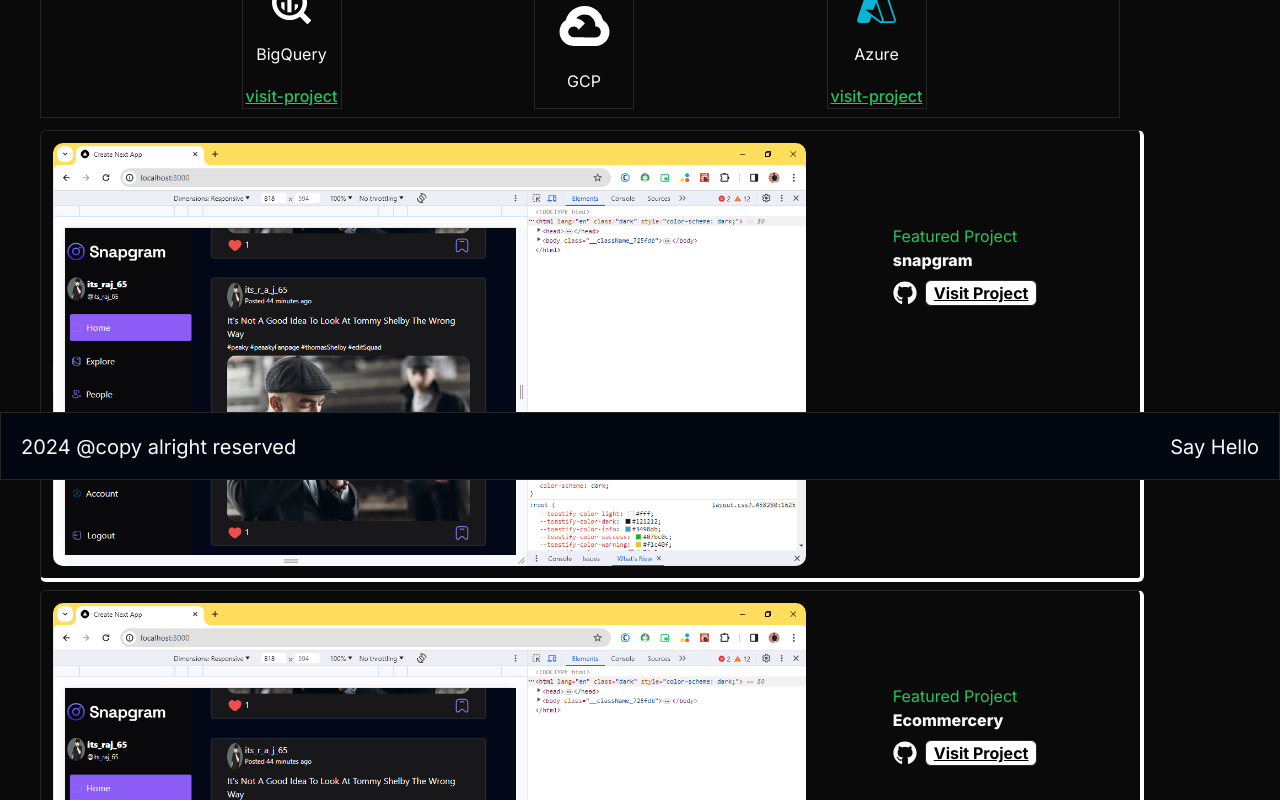
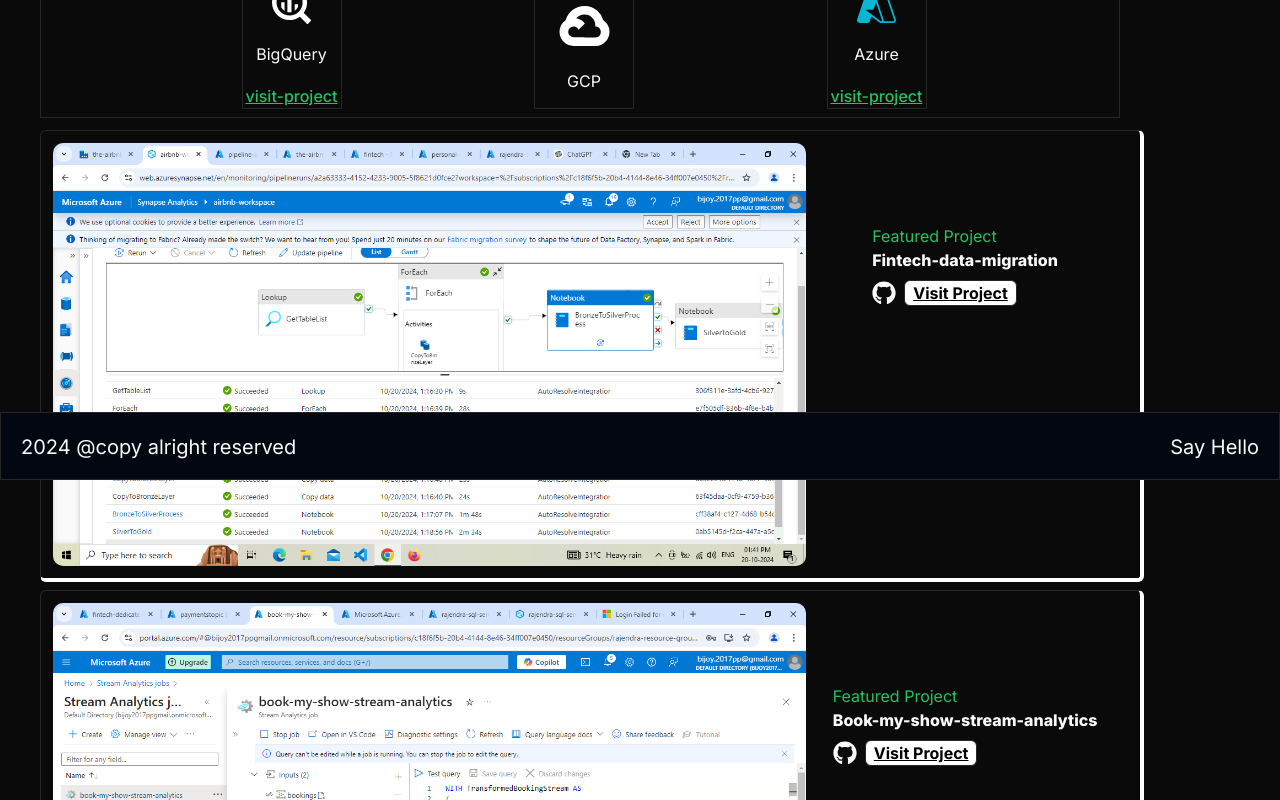
Before and after one commit to Rajendra-65/rajendra-portfolio-latest, a Next.js app: page /de in a window 1280 px wide. Shown: the part 320-1120 px from the top of the page. Built offline with nearby package versions, Linux system fonts and the light colour scheme.

Commit message:
updating-the-de-project-section

```diff
--- a/app/(DE)/de/page.tsx
+++ b/app/(DE)/de/page.tsx
@@ -7,18 +7,24 @@
 import { DiMysql } from 'react-icons/di'
 import { useRouter } from 'next/navigation'
 
-const project_details = [
+const Azure_Project = [
     {
-        project_name: "snapgram",
-        project_link: "",
-        image_url: "/snapgram-image.png",
-        project_github_link: ""
+        project_name: "Fintech-data-migration",
+        project_link: "https://github.com/Rajendra-65/",
+        image_url: "/azure/Fintech-data-migration.png",
+        project_github_link: "https://github.com/Rajendra-65/fintech-data-migration"
     },
     {
-        project_name: "Ecommercery",
-        project_link: "",
-        image_url: "/snapgram-image.png",
-        project_github_link: ""
+        project_name: "Book-my-show-stream-analytics",
+        project_link: "https://github.com/Rajendra-65/",
+        image_url: "/azure/Book-my-show-stream-analytics.png",
+        project_github_link: "https://github.com/Rajendra-65/Book-my-show-stream-analytics"
+    },
+    {
+        project_name: "Fintech-data-migration",
+        project_link: "https://github.com/Rajendra-65/",
+        image_url: "/azure/Airline_ADF_production.png",
+        project_github_link: "https://github.com/Rajendra-65/airline-adf-ci-cd"
     }
 ]
 
@@ -140,7 +146,7 @@
             <div
                 className="pb-5 flex flex-col items-center"
             >
-                {project_details.map((project, index) => (
+                {Azure_Project.map((project, index) => (
                     <ProjectCard
                         key={index}
                         {...project}
--- a/app/(azure)/azure/page.tsx
+++ b/app/(azure)/azure/page.tsx
@@ -21,6 +21,7 @@
         project_github_link: "https://github.com/Rajendra-65/airline-adf-ci-cd"
     }
 ]
+
 const Azure = () => {
     return (
         <div
```
